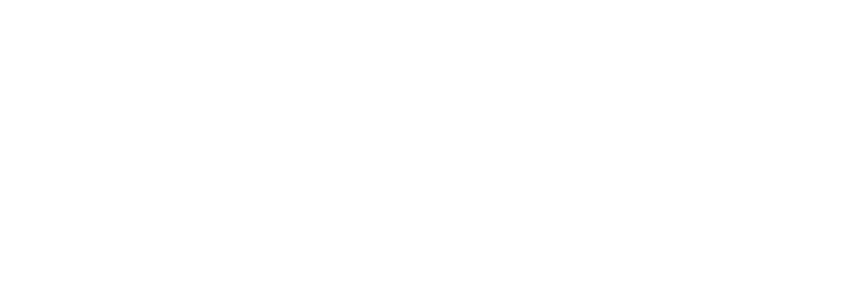
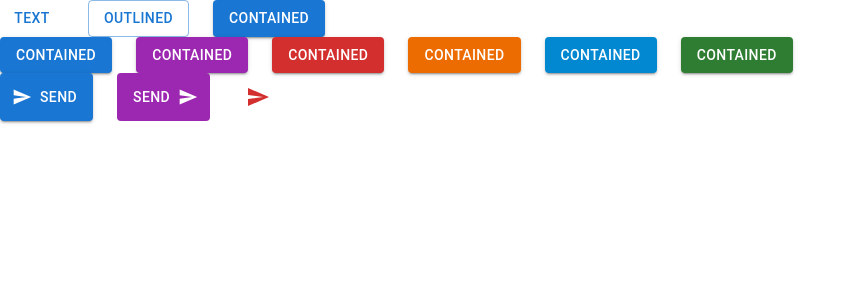
Before and after one commit to Mr-RiVi/component-templates-react-typescript, a React (Create React App) app: page /buttons in a window 1280 px wide. Before the commit this address had no page. Shown: the top 300 px of the page, without its empty margins (0-857 px from the left). Built offline with nearby package versions, Linux system fonts and the light colour scheme.

Commit message:
add buttons

```diff
--- /dev/null
+++ b/src/Pages/Buttons.tsx
@@ -0,0 +1,23 @@
+import { Stack } from "@mui/material";
+
+import ButtonsVarientsComponent from "../components/Buttons/ButtonsVarient";
+import ButtonsColorComponent from "../components/Buttons/ButtonsColor";
+import ButtonAll from "../components/Buttons/ButtonAll";
+
+const Buttons = () => {
+  return (
+    <>
+      <Stack spacing={3} direction="row">
+        <ButtonsVarientsComponent />
+      </Stack>
+      <Stack spacing={3} direction="row">
+        <ButtonsColorComponent />
+      </Stack>
+      <Stack spacing={3} direction="row">
+        <ButtonAll />
+      </Stack>
+    </>
+  );
+};
+
+export default Buttons;
--- /dev/null
+++ b/src/components/Buttons/ButtonAll.tsx
@@ -0,0 +1,35 @@
+import { Button, IconButton } from "@mui/material";
+
+import SendIcon from "@mui/icons-material/Send";
+
+const ButtonAll = () => {
+  return (
+    <>
+      <Button
+        variant="contained"
+        color="primary"
+        size="medium"
+        startIcon={<SendIcon />}
+        disableRipple
+      >
+        send
+      </Button>
+
+      <Button
+        variant="contained"
+        color="secondary"
+        size="medium"
+        endIcon={<SendIcon />}
+        disableElevation
+      >
+        send
+      </Button>
+
+      <IconButton color="error" size="large">
+        <SendIcon />
+      </IconButton>
+    </>
+  );
+};
+
+export default ButtonAll;
--- /dev/null
+++ b/src/components/Buttons/ButtonsColor.tsx
@@ -0,0 +1,28 @@
+import { Button } from "@mui/material";
+
+const ButtonsColorComponent = () => {
+  return (
+    <>
+      <Button variant="contained" color="primary">
+        Contained
+      </Button>
+      <Button variant="contained" color="secondary">
+        Contained
+      </Button>
+      <Button variant="contained" color="error">
+        Contained
+      </Button>
+      <Button variant="contained" color="warning">
+        Contained
+      </Button>
+      <Button variant="contained" color="info">
+        Contained
+      </Button>
+      <Button variant="contained" color="success">
+        Contained
+      </Button>
+    </>
+  );
+};
+
+export default ButtonsColorComponent;
--- /dev/null
+++ b/src/components/Buttons/ButtonsVarient.tsx
@@ -0,0 +1,28 @@
+import { Button } from "@mui/material";
+
+const ButtonsVarientsComponent = () => {
+  return (
+    <>
+      {/* we use text varient when we want to grab less attention to this button */}
+      <Button variant="text">text</Button>
+
+      {/**
+       *  We use outlined varient when we want to grab attention in between text varient and contained varient.(secondary actions)
+       *  Example:
+       *        Cancel button
+       *        Goback button
+       */}
+      <Button variant="outlined">Outlined</Button>
+
+      {/**
+       *  We use contained when we want to grab more attention(primarry attention) to this button.
+       *  Example:
+       *        Regiter button
+       *        Login button
+       */}
+      <Button variant="contained">Contained</Button>
+    </>
+  );
+};
+
+export default ButtonsVarientsComponent;
--- a/src/routes/IndexRoutes.tsx
+++ b/src/routes/IndexRoutes.tsx
@@ -4,6 +4,8 @@
 import Home from "../Pages/Home";
 import SideNavBar from "../Pages/SideNavBar";
 import Table from "../Pages/Table";
+import DropdownMenu from "../Pages/DropdownMenu";
+import Buttons from "../Pages/Buttons";
 
 const IndexRoutes: React.FC = () => {
   return (
@@ -11,6 +13,8 @@
       <Route path="/" element={<Home />} />
       <Route path="/side-nav-bars" element={<SideNavBar />} />
       <Route path="/tables" element={<Table />} />
+      <Route path="/dropdowns" element={<DropdownMenu />} />
+      <Route path="/buttons" element={<Buttons />} />
     </Routes>
   );
 };
```
